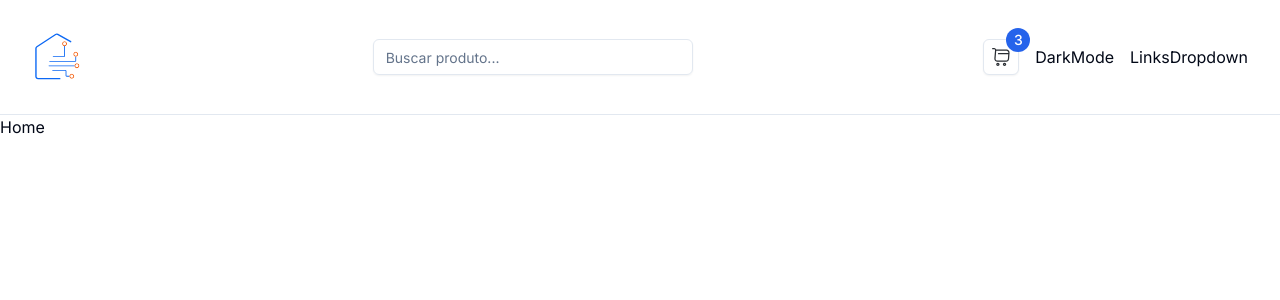
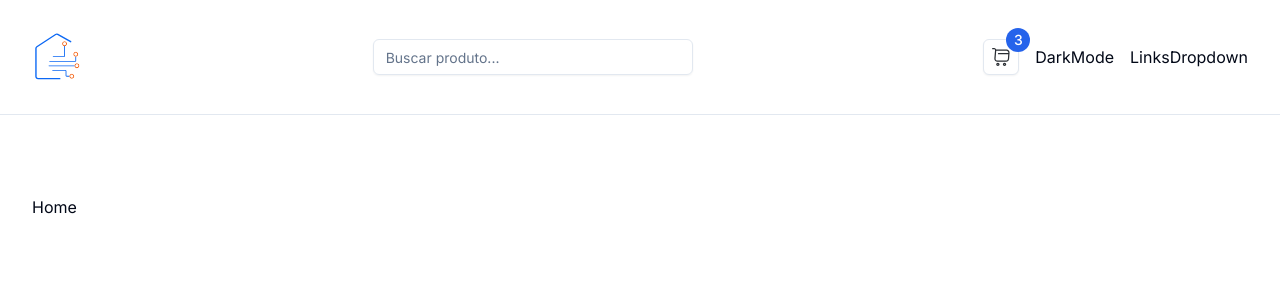
Before and after one commit to EvandroCalado/tech_heim, a Next.js app: page / in a window 1280 px wide. Shown: the top 300 px of the page. Built offline with nearby package versions, Linux system fonts and the light colour scheme.

Commit message:
🐳 chore: add container

```diff
--- a/src/app/layout.tsx
+++ b/src/app/layout.tsx
@@ -1,3 +1,4 @@
+import { Container } from '@/components/global';
 import { Navbar } from '@/components/navbar';
 import type { Metadata } from 'next';
 import { Inter } from 'next/font/google';
@@ -21,10 +22,10 @@ export default function RootLayout({
 }>) {
   return (
     <html lang="pt-br" suppressHydrationWarning>
-      <body className={`${inter.className} flex min-h-screen flex-col`}>
+      <body className={inter.className}>
         <Providers>
           <Navbar />
-          {children}
+          <Container className="py-20">{children}</Container>
         </Providers>
       </body>
     </html>
```
